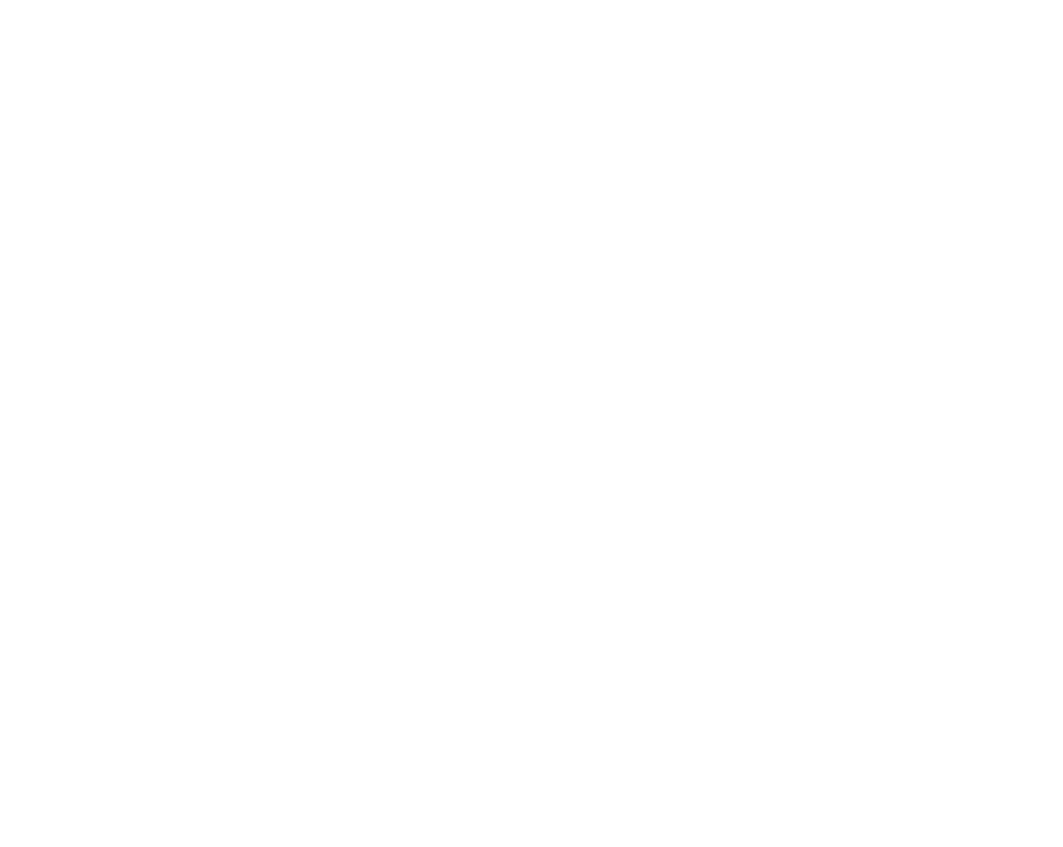
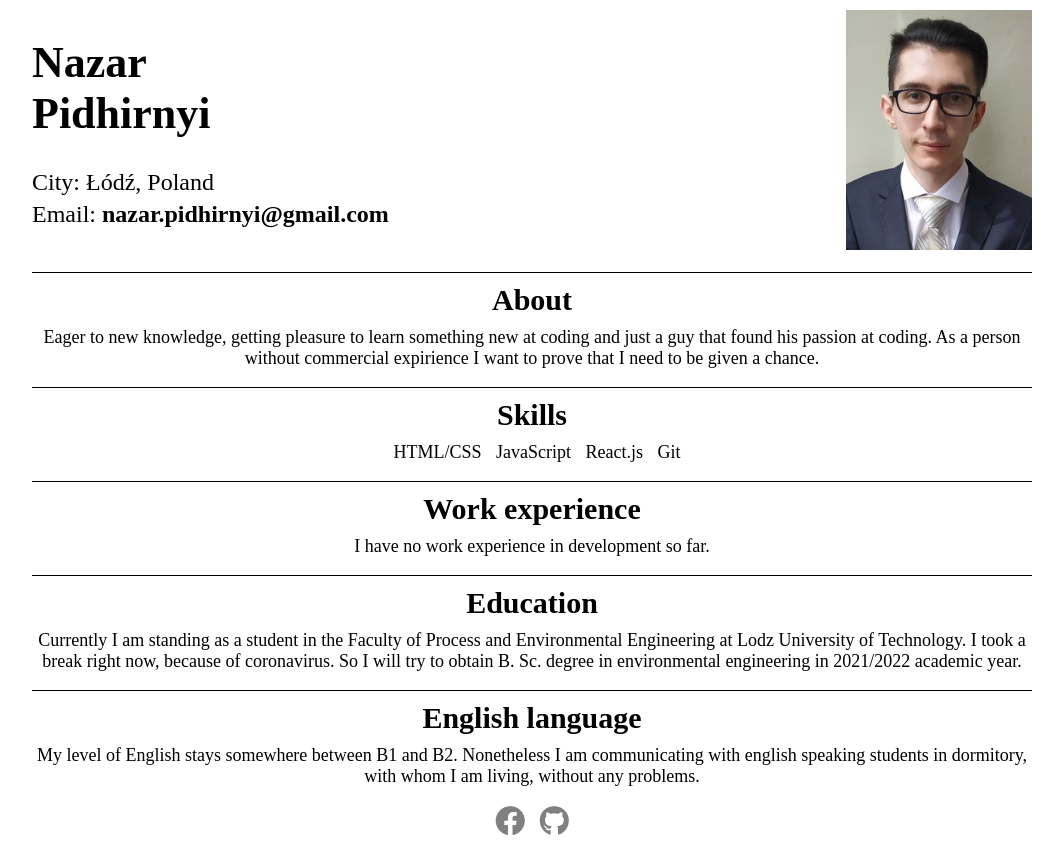
Before and after one commit to Razlond-dev/rsschool-cv, a plain HTML site: page index.html in a window 1280 px wide. Shown: the whole page, without its empty margins (108-1171 px from the left). Before the commit the page ends 800 px from the top, so only its background shows below. Drawn offline with Linux system fonts and the light colour scheme.

Commit message:
feat: add basic layout, information, photo

```diff
--- a/css/main.css
+++ b/css/main.css
@@ -0,0 +1,87 @@
+body {
+  max-width: 100%;
+  text-align: center;
+  display: flex;
+  justify-content: center;
+  align-items: center;
+  font-size: 18px;
+}
+
+ul {
+  margin-block-start: 0;
+  padding-inline-start: 0;
+}
+
+p {
+  margin-block-start: 0;
+  margin-block-end: 5px;
+}
+
+h3 {
+  margin-block-start: 10px;
+  margin-block-end: 10px;
+  font-size: 30px;
+}
+
+section {
+  border-top: solid 1px black;
+}
+
+section p {
+  margin-block-end: 1em;
+}
+
+.cv-container {
+  width: 1000px;
+}
+
+.header {
+  margin-bottom: 20px;
+}
+
+.header__info {
+  display: flex;
+  justify-content: space-between;
+  align-items: center;
+}
+
+.header__info h1 {
+  text-align: start;
+  font-size: 44px;
+}
+
+.header__info img {
+  height: 240px;
+  width: auto;
+}
+
+.header__contacts {
+  font-size: 24px;
+  text-align: start;
+}
+
+.header__contacts ul {
+  list-style-type: none;
+}
+
+.header__contacts ul li a{
+  color: black;
+  text-decoration: none;
+  font-weight: bold;
+}
+
+.skills li {
+  padding-left: 10px;
+  display: inline-block;
+}
+
+.social a {
+  margin: 5px;
+  font-size: 30px;
+  color: rgb(128, 128, 128);
+}
+
+.social a:hover {
+  color: #7e003b;
+  transition: all ease 0.5s;
+}
--- a/index.html
+++ b/index.html
@@ -1,11 +1,84 @@
 <!DOCTYPE html>
 <html lang="en">
+
 <head>
   <meta charset="UTF-8">
   <meta name="viewport" content="width=device-width, initial-scale=1.0">
   <title>CV Nazar Pidhirnyi</title>
+  <link
+      rel="stylesheet"
+      href="https://cdnjs.cloudflare.com/ajax/libs/font-awesome/5.15.1/css/all.min.css"
+      integrity="sha512-+4zCK9k+qNFUR5X+cKL9EIR+ZOhtIloNl9GIKS57V1MyNsYpYcUrUeQc9vNfzsWfV28IaLL3i96P9sdNyeRssA=="
+      crossorigin="anonymous"
+    />
+  <link rel="stylesheet" href="css/main.css">
 </head>
+
 <body>
+  <div class="cv-container">
+    <header class="header">
+      <div class="header__info">
+        <div class="header__contacts">
+          <h1>Nazar <br> Pidhirnyi</h1>
+          <ul>
+            <li>
+              <p>City: Łódź, Poland</p>
+            </li>
+            <li>
+              <p>Email: <a href="mailto:nazar.pidhirnyi@gmail.com">nazar.pidhirnyi@gmail.com</a></p>
+            </li>
+          </ul>
+        </div>
+        <img src="/images/CV.jpg" alt="Nazar Pidhirnyi">
+      </div>
+    </header>
 
+
+    <section class="about">
+      <h3>About</h3>
+      <p>Eager to new knowledge, getting pleasure to learn something new at coding and just a guy that found his passion
+        at coding. As a person without commercial expirience I want to prove that I need to be given a chance.</p>
+    </section>
+
+    <section class="skills">
+      <h3>Skills</h3>
+      <ul>
+        <li>HTML/CSS</li>
+        <li>JavaScript</li>
+        <li>React.js</li>
+        <li>Git</li>
+      </ul>
+    </section>
+
+    <section class="work-experience">
+      <h3>Work experience</h3>
+      <p>I have no work experience in development so far.</p>
+    </section>
+
+    <section class="education">
+      <h3>Education</h3>
+      <p>Currently I am standing as a student in the Faculty of Process and Environmental Engineering at Lodz University
+        of Technology. I took a break right now, because of coronavirus. So I will try to obtain B. Sc. degree in
+        environmental engineering in 2021/2022 academic year.</p>
+    </section>
+
+    <section class="english">
+      <h3>English language</h3>
+      <p>My level of English stays somewhere between B1 and B2. Nonetheless I am communicating with english speaking
+        students in dormitory, with whom I am living, without any problems.</p>
+    </section>
+
+    <footer>
+      <div class="social">
+        <a href="https://www.facebook.com/nazar.pidhirnyi" target="_blank"
+          ><i class="fab fa-facebook"></i
+        ></a>
+        <a href="https://github.com/Razlond-dev" target="_blank"
+          ><i class="fab fa-github"></i
+        ></a>
+      </div>
+    </footer>
+  </div>
 </body>
+
 </html>
```
Also changed, not shown: images/CV.jpg (added).
